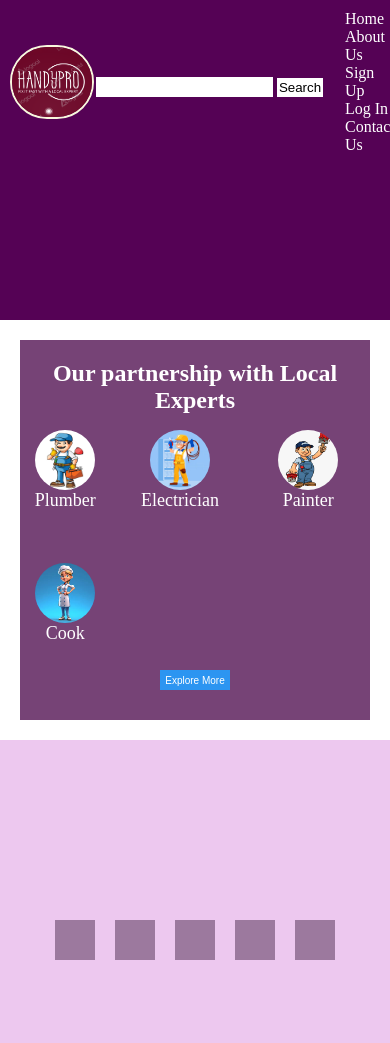
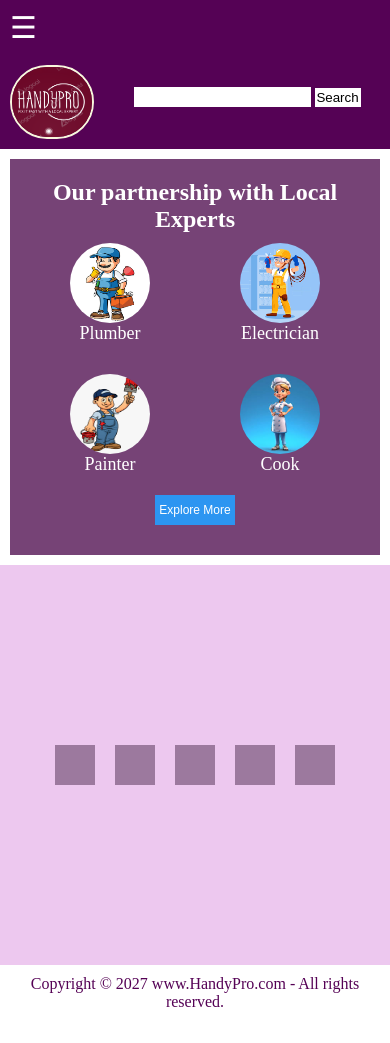
Before and after one commit to riyagusain425/HandyPro, a plain HTML site: page index.html in a window 390 px wide. Shown: the top 1043 px of the page. After the commit the page ends 1021 px from the top, so only its background shows below. Drawn offline with Linux system fonts and the light colour scheme.

Commit message:
Update responsive.css

```diff
--- a/responsive.css
+++ b/responsive.css
@@ -1,66 +1,86 @@
-@media only screen and (max-width:600px){
-    .navbar{
-        display:flex;
-        /* flex-direction:column;
-        position:sticky; */
-        height:320px;
-        background-color:rgb(85, 2, 85);
-
+@media only screen and (max-width: 600px) {
+    .navbar {
+        flex-direction: column;
+        align-items: flex-start;
+        padding: 0;
     }
 
- .leftnav{
-        display:flex;
-        flex-direction:column;
-        width:100%;
-        background-color:rgb(85, 2, 85);
-        text-align:left;
-       }
-       #search{
-        height:20px;
-        margin-top:10px;
-        border:2px solid rgb(85, 2, 85);
-
+    .navbar-content {
+        width: 100%;
     }
 
-    .btn{
-        height:23px;
-        width:50px;
-        margin-top:10px;
-        border:2px solid  rgb(85, 2, 85);
+    .menu-icon {
+        display: block;
+        font-size: 30px;
+        color: white;
+        cursor: pointer;
+        padding: 10px;
     }
-.grid-container{
-    display:grid;
-    grid-template-columns: auto auto auto;
+
+    .leftnav {
+        display: none;
+        flex-direction: column;
+        width: 100%;
+        background-color: rgb(85, 2, 85);
+        padding: 10px 0;
+        list-style: none;
+        margin: 0;
     }
-.grid-items{
-    margin:8px;
-    padding:8px;
+
+    .leftnav li {
+        margin: 10px 0;
+        text-align: center;
+    }
+
+    .leftnav li a {
+        color: white;
+        text-decoration: none;
+        font-size: 18px;
+        display: block;
+        padding: 10px;
+    }
+
+    #menu-toggle:checked ~ .navbar-content .leftnav {
+        display: flex;
+    }
+
+    .rightnav {
+        display: flex;
+        width: 100%;
         justify-content: center;
-    width:20%;
+        margin-bottom: 10px;
     }
-.grid-items img{
-    height:60px;
-     width:60px;
-    border-radius:60px;
+
+    #search {
+        height: 20px;
+        margin-top: 0;
     }
-.grid-items p{
-    color:white;
-    text-align:center;
-    font-size:large;
+
+    .btn {
+        height: 23px;
+        width: 50px;
     }
-.firsthalf button{
-    height:20px;
-    width:70px;
-    margin-bottom:10px;
-    background-color: rgb(44, 149, 241);
-    color:white;
-    border:none;
-    font-size:10px;
 
+    .section {
+        padding: 10px;
+    }
+
+    .grid-container {
+        grid-template-columns: repeat(auto-fill, minmax(150px, 1fr));
+        gap: 10px;
+    }
+
+    .grid-items img {
+        height: 80px;
+        width: 80px;
+    }
+
+    .firsthalf button {
+        height: 30px;
+        width: 80px;
+        margin-bottom: 10px;
+        font-size: 12px;
     }
 }
 
-
-
-
-/* 970px X  600px */
+/* 970px X600px */
```
Lines whose indentation alone changed are shown as unchanged.
